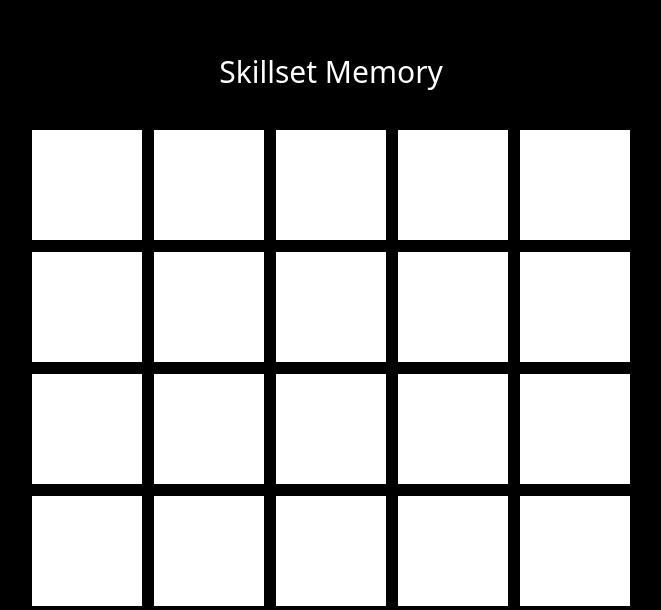
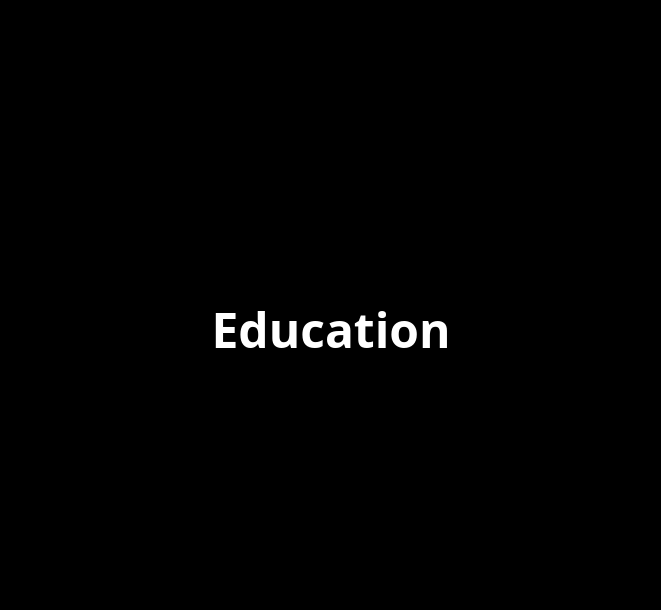
Before and after one commit to anitastipic/portfolio, a React (Vite) app: page / in a window 1280 px wide. Shown: the part 870-1480 px from the top of the page, without its empty margins (309-970 px from the left). Built offline with nearby package versions, Linux system fonts and the light colour scheme; the HTML template or start-up script is replaced by a standard one.

Commit message:
changed false imports

```diff
--- a/src/components/Home.tsx
+++ b/src/components/Home.tsx
@@ -1,8 +1,8 @@
-import HomeLogo2 from "./HomeLogo2.tsx";
+import HomeLogo2 from "./HomeLogo.tsx";
 import Memory from "./Memory.tsx"
 import {useState} from "react";
 import WonMemory from "./WonMemory.tsx";
-import EducationTitle from "./EducationTitle.tsx";
+import Title from "./Title.tsx";
 import HorizontalEducationPanel from "./HorizontalEducationPanel.tsx";
 
 export default function Home() {
@@ -16,7 +16,7 @@ export default function Home() {
         <div className="bg-black">
             <div className="bg-black">
                 <HomeLogo2/>
-                <EducationTitle
+                <Title
                     text={'Education'}
                 />
                 <HorizontalEducationPanel/>
```
